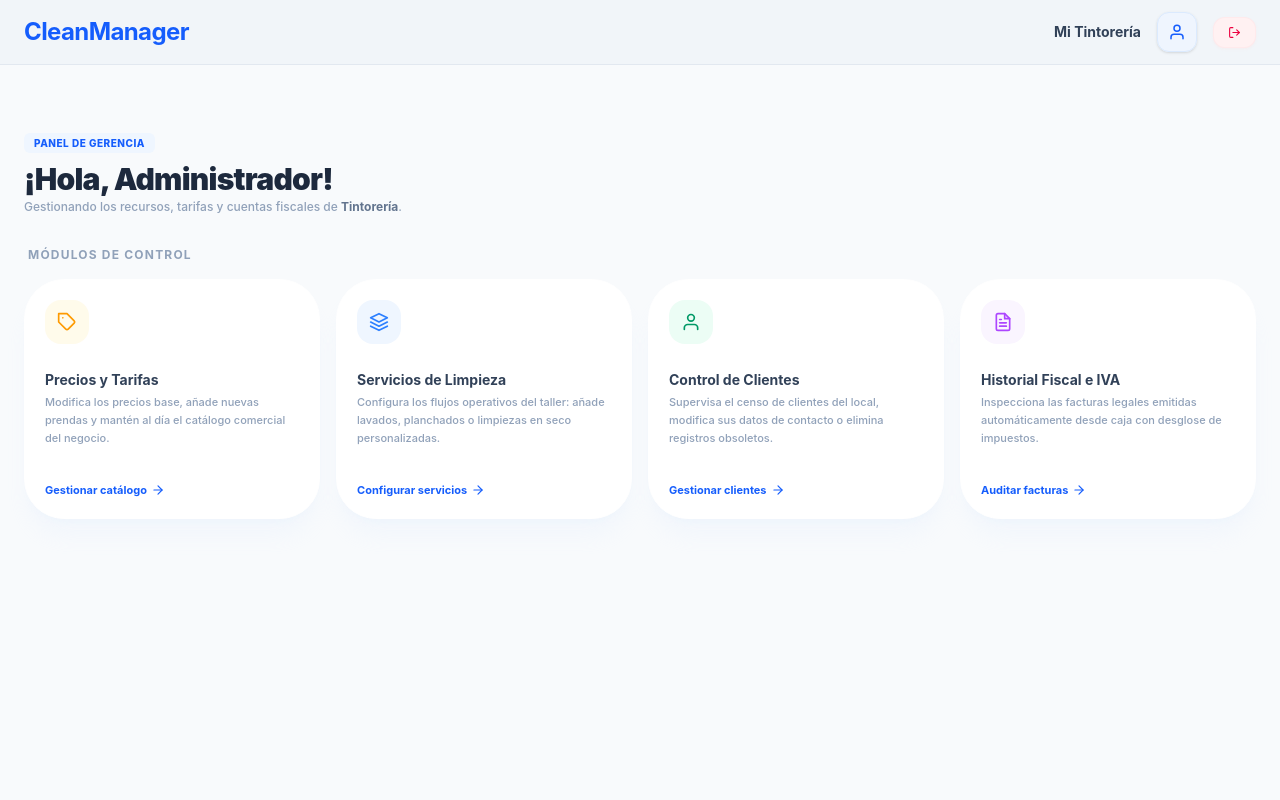
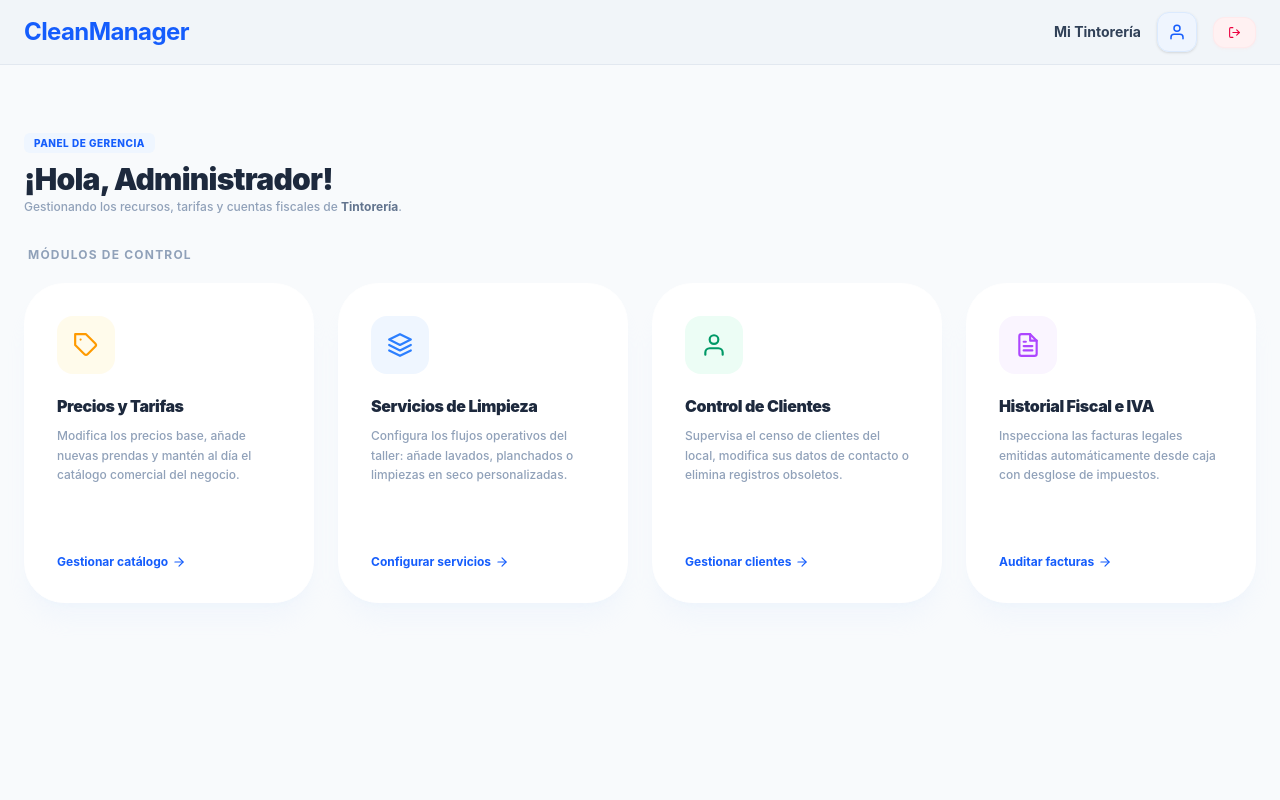
Before and after one commit to joseantoio1234/CleanManager, a React (Vite) app: page /inicio-admin in a window 1280 px wide. Shown: the top 800 px of the page. Built offline with nearby package versions, Linux system fonts and the light colour scheme.

Commit message:
🔄️Actualizacion visual del panel del admin

```diff
--- a/src/pages/Cobros.tsx
+++ b/src/pages/Cobros.tsx
@@ -59,7 +59,7 @@ const Cobros = () => {
             telefonoLimpio = '34' + telefonoLimpio;
         }
 
-        const mensaje = `¡Hola ${order.cliente}! Te informamos desde Tintorería Fregenal que tu pedido de ${order.prenda} (${order.servicio}) ya está listo para recoger en tienda. Importe total: ${Number(order.total).toFixed(2)}€. ¡Gracias por tu confianza!`;
+        const mensaje = `Hola ${order.cliente},\n\nTe informamos desde Tintorería Fregenal que tu pedido de ${order.prenda} (${order.servicio}) ya está completamente listo para retirar en el mostrador principal.\n\nDetalles del ticket:\n- Importe total: ${Number(order.total).toFixed(2)}€\n\n\nLe informamos que en el caso de que no se recoja la prenda en una franja de tiemo de 2 meses tras emitirse este mensaje, se hara una autorecarga de un 15% del precio total y a los 4 meses se dara dado como abandono de prenda.\n¡Muchas gracias por tu confianza!\nUn saludo del equipo de Tintorería Fregenal.`;
 
         // 🌟 Utiliza 'wa.me' para despertar la aplicación instalada en Windows en 1 milisegundo
         const urlDirecta = `https://wa.me/${telefonoLimpio}?text=${encodeURIComponent(mensaje)}`;
--- a/src/pages/admin/InicioAdmin.tsx
+++ b/src/pages/admin/InicioAdmin.tsx
@@ -6,7 +6,7 @@ import {
   FiFileText,
   FiArrowRight,
   FiLayers
-} from 'react-icons/fi'; // 🚀 Retirado el icono FiUsers ya que no se usa
+} from 'react-icons/fi';
 
 const InicioAdmin = () => {
   const navigate = useNavigate();
@@ -29,93 +29,106 @@ const InicioAdmin = () => {
       </div>
 
       {/* SECCIÓN DE NAVEGACIÓN MÓDULOS DE ADMINISTRADOR */}
-      <div className="w-full max-w-7xl text-left mb-4">
+      <div className="w-full max-w-7xl text-left mb-5">
         <h2 className="text-xs font-bold text-slate-400 uppercase tracking-widest ml-1">Módulos de Control</h2>
       </div>
 
-      {/* REJILLA SIMÉTRICA DE 4 COLUMNAS TRAS RETIRAR PLANTILLA 🚀 */}
-      <div className="w-full max-w-7xl grid grid-cols-1 sm:grid-cols-2 md:grid-cols-2 lg:grid-cols-4 gap-4">
+      {/* REJILLA DE CARDS AMPLIADAS 🚀 */}
+      <div className="w-full max-w-7xl grid grid-cols-1 sm:grid-cols-2 md:grid-cols-2 lg:grid-cols-4 gap-6">
 
         {/* 1. Enlace: Catálogo de Tarifas */}
         <div
           onClick={() => navigate('/prendas')}
-          className="bg-white p-5 rounded-[2.5rem] shadow-xl shadow-blue-100/20 border border-white hover:shadow-2xl hover:shadow-blue-200/40 hover:-translate-y-1 transition-all cursor-pointer flex flex-col justify-between h-60 text-left group"
+          className="bg-white p-8 rounded-[2.5rem] shadow-xl shadow-blue-100/20 border border-white hover:shadow-2xl hover:shadow-blue-200/40 hover:-translate-y-1 transition-all cursor-pointer flex flex-col justify-between min-h-[320px] text-left group"
         >
-          <div className="p-3 bg-amber-50 text-amber-500 rounded-2xl w-fit">
-            <FiTag size={20} />
+          <div className="space-y-5">
+            <div className="p-4 bg-amber-50 text-amber-500 rounded-2xl w-fit group-hover:scale-110 transition-transform">
+              <FiTag size={26} />
             </div>
-          <div className="space-y-1">
-            <h3 className="text-sm font-bold text-slate-700 group-hover:text-blue-600 transition-colors">Precios y Tarifas</h3>
-            <p className="text-[11px] text-slate-400 font-medium leading-relaxed">
+            <div className="space-y-2">
+              <h3 className="text-base font-black text-slate-800 group-hover:text-blue-600 transition-colors tracking-tight">
+                Precios y Tarifas
+              </h3>
+              <p className="text-xs text-slate-400 font-medium leading-relaxed">
                 Modifica los precios base, añade nuevas prendas y mantén al día el catálogo comercial del negocio.
               </p>
             </div>
-          <div className="flex items-center text-[11px] font-bold text-blue-600 gap-1 pt-2 group-hover:gap-2 transition-all">
-            Gestionar catálogo <FiArrowRight size={14}/>
+          </div>
+          <div className="flex items-center text-xs font-bold text-blue-600 gap-1 pt-2 group-hover:gap-2 transition-all">
+            <span>Gestionar catálogo</span> <FiArrowRight size={14}/>
           </div>
         </div>
 
         {/* 2. Enlace: Servicios de Limpieza */}
         <div
           onClick={() => navigate('/servicios')}
-          className="bg-white p-5 rounded-[2.5rem] shadow-xl shadow-blue-100/20 border border-white hover:shadow-2xl hover:shadow-blue-200/40 hover:-translate-y-1 transition-all cursor-pointer flex flex-col justify-between h-60 text-left group"
+          className="bg-white p-8 rounded-[2.5rem] shadow-xl shadow-blue-100/20 border border-white hover:shadow-2xl hover:shadow-blue-200/40 hover:-translate-y-1 transition-all cursor-pointer flex flex-col justify-between min-h-[320px] text-left group"
         >
-          <div className="p-3 bg-blue-50 text-blue-500 rounded-2xl w-fit">
-            <FiLayers size={20} />
+          <div className="space-y-5">
+            <div className="p-4 bg-blue-50 text-blue-500 rounded-2xl w-fit group-hover:scale-110 transition-transform">
+              <FiLayers size={26} />
             </div>
-          <div className="space-y-1">
-            <h3 className="text-sm font-bold text-slate-700 group-hover:text-blue-600 transition-colors">
+            <div className="space-y-2">
+              <h3 className="text-base font-black text-slate-800 group-hover:text-blue-600 transition-colors tracking-tight">
                 Servicios de Limpieza
               </h3>
-            <p className="text-[11px] text-slate-400 font-medium leading-relaxed">
+              <p className="text-xs text-slate-400 font-medium leading-relaxed">
                 Configura los flujos operativos del taller: añade lavados, planchados o limpiezas en seco personalizadas.
               </p>
             </div>
-          <div className="flex items-center text-[11px] font-bold text-blue-600 gap-1 pt-2 group-hover:gap-2 transition-all">
-            Configurar servicios <FiArrowRight size={14}/>
+          </div>
+          <div className="flex items-center text-xs font-bold text-blue-600 gap-1 pt-2 group-hover:gap-2 transition-all">
+            <span>Configurar servicios</span> <FiArrowRight size={14}/>
           </div>
         </div>
 
         {/* 3. Enlace: Control y Censo de Clientes */}
         <div
           onClick={() => navigate('/admin-clientes')}
-          className="bg-white p-5 rounded-[2.5rem] shadow-xl shadow-blue-100/20 border border-white hover:shadow-2xl hover:shadow-blue-200/40 hover:-translate-y-1 transition-all cursor-pointer flex flex-col justify-between h-60 text-left group"
+          className="bg-white p-8 rounded-[2.5rem] shadow-xl shadow-blue-100/20 border border-white hover:shadow-2xl hover:shadow-blue-200/40 hover:-translate-y-1 transition-all cursor-pointer flex flex-col justify-between min-h-[320px] text-left group"
         >
-          <div className="p-3 bg-emerald-50 text-emerald-600 rounded-2xl w-fit">
-            <FiUser size={20} />
+          <div className="space-y-5">
+            <div className="p-4 bg-emerald-50 text-emerald-600 rounded-2xl w-fit group-hover:scale-110 transition-transform">
+              <FiUser size={26} />
             </div>
-          <div className="space-y-1">
-            <h3 className="text-sm font-bold text-slate-700 group-hover:text-blue-600 transition-colors">Control de Clientes</h3>
-            <p className="text-[11px] text-slate-400 font-medium leading-relaxed">
+            <div className="space-y-2">
+              <h3 className="text-base font-black text-slate-800 group-hover:text-blue-600 transition-colors tracking-tight">
+                Control de Clientes
+              </h3>
+              <p className="text-xs text-slate-400 font-medium leading-relaxed">
                 Supervisa el censo de clientes del local, modifica sus datos de contacto o elimina registros obsoletos.
               </p>
             </div>
-          <div className="flex items-center text-[11px] font-bold text-blue-600 gap-1 pt-2 group-hover:gap-2 transition-all">
-            Gestionar clientes <FiArrowRight size={14}/>
+          </div>
+          <div className="flex items-center text-xs font-bold text-blue-600 gap-1 pt-2 group-hover:gap-2 transition-all">
+            <span>Gestionar clientes</span> <FiArrowRight size={14}/>
           </div>
         </div>
 
         {/* 4. Enlace: Auditoría Fiscal (Historial de Facturas) */}
         <div
           onClick={() => navigate('/admin-facturas')}
-          className="bg-white p-5 rounded-[2.5rem] shadow-xl shadow-blue-100/20 border border-white hover:shadow-2xl hover:shadow-blue-200/40 hover:-translate-y-1 transition-all cursor-pointer flex flex-col justify-between h-60 text-left group"
+          className="bg-white p-8 rounded-[2.5rem] shadow-xl shadow-blue-100/20 border border-white hover:shadow-2xl hover:shadow-blue-200/40 hover:-translate-y-1 transition-all cursor-pointer flex flex-col justify-between min-h-[320px] text-left group"
         >
-          <div className="p-3 bg-purple-50 text-purple-500 rounded-2xl w-fit">
-            <FiFileText size={20} />
+          <div className="space-y-5">
+            <div className="p-4 bg-purple-50 text-purple-500 rounded-2xl w-fit group-hover:scale-110 transition-transform">
+              <FiFileText size={26} />
             </div>
-          <div className="space-y-1">
-            <h3 className="text-sm font-bold text-slate-700 group-hover:text-blue-600 transition-colors">Historial Fiscal e IVA</h3>
-            <p className="text-[11px] text-slate-400 font-medium leading-relaxed">
+            <div className="space-y-2">
+              <h3 className="text-base font-black text-slate-800 group-hover:text-blue-600 transition-colors tracking-tight">
+                Historial Fiscal e IVA
+              </h3>
+              <p className="text-xs text-slate-400 font-medium leading-relaxed">
                 Inspecciona las facturas legales emitidas automáticamente desde caja con desglose de impuestos.
               </p>
             </div>
-          <div className="flex items-center text-[11px] font-bold text-blue-600 gap-1 pt-2 group-hover:gap-2 transition-all">
-            Auditar facturas <FiArrowRight size={14}/>
+          </div>
+          <div className="flex items-center text-xs font-bold text-blue-600 gap-1 pt-2 group-hover:gap-2 transition-all">
+            <span>Auditar facturas</span> <FiArrowRight size={14}/>
           </div>
         </div>
 
       </div>
-
     </div>
   );
 };
```
Also changed, not shown: src/pages/admin/ClientesAdmin.tsx (+10 -6 lines), 1 other file (tests, documents, lock files or other folders). Lines whose indentation alone changed are shown as unchanged.
